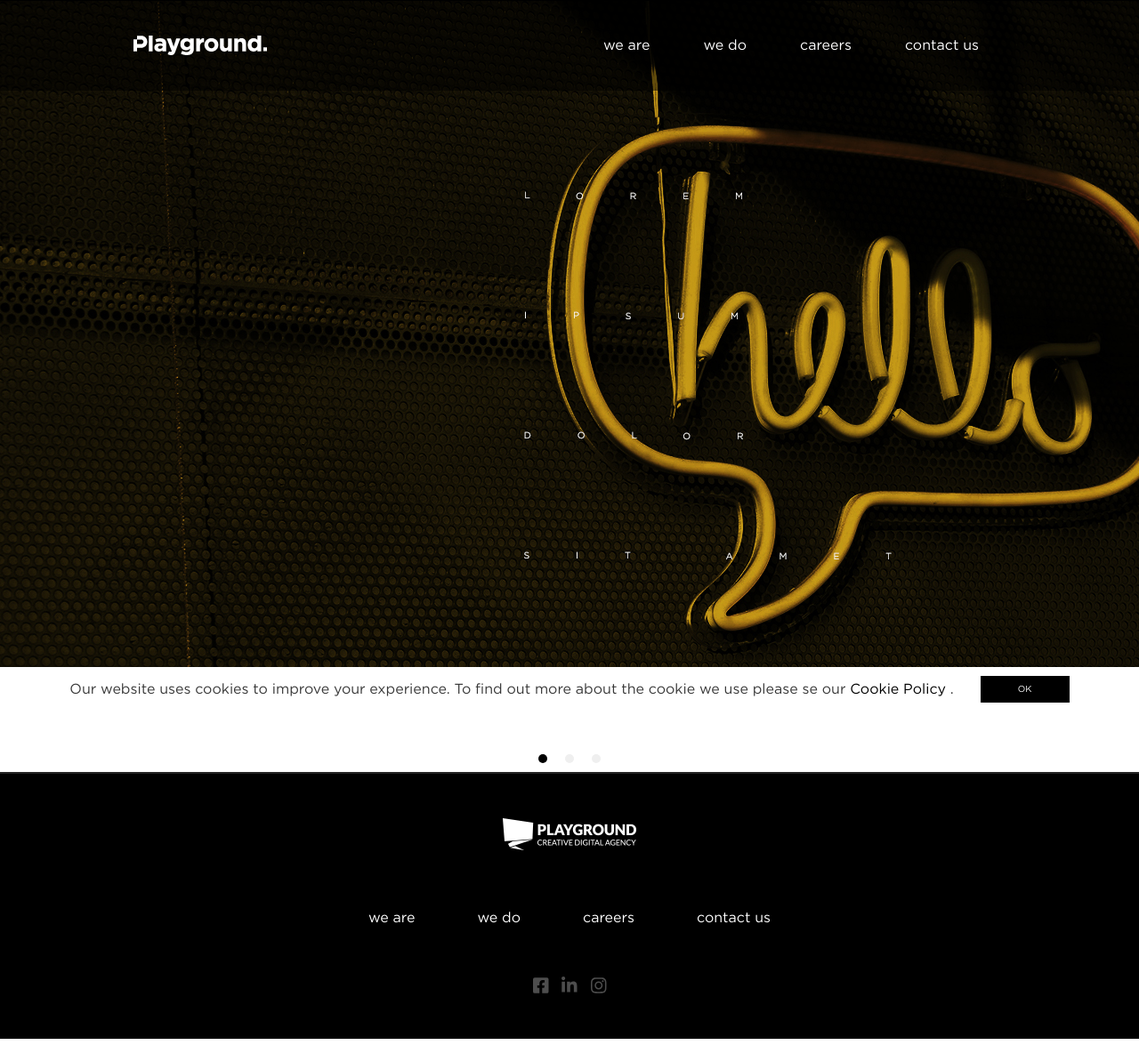
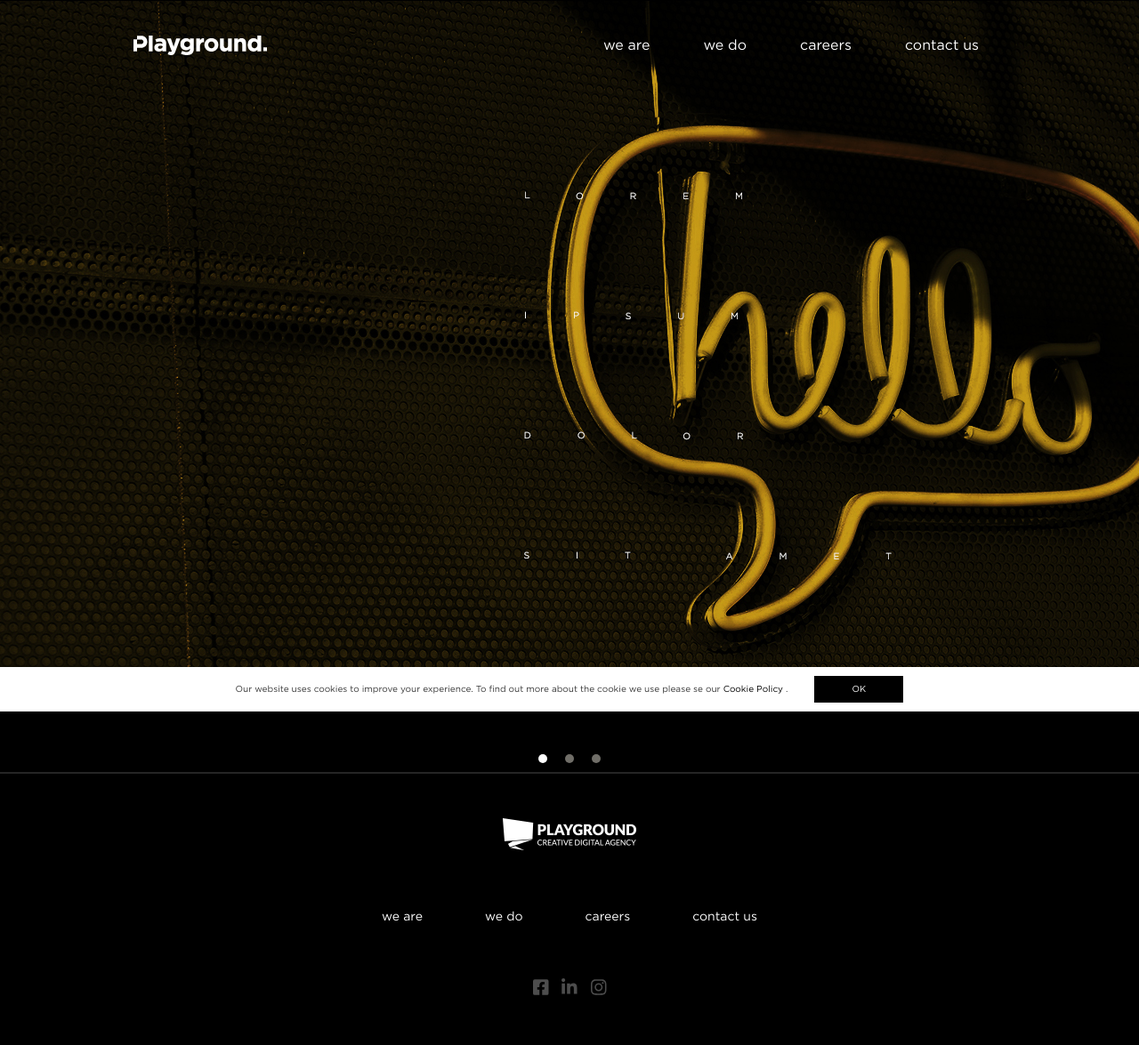
Before and after one commit to Giushw/Plyg_Asm, a Vue app in the folder plyg_lnd/: page / in a window 1280 px wide. Shown: the top 1175 px of the page at 89% size. Built offline with nearby package versions, Linux system fonts and the light colour scheme.

Commit message:
chore(): various things

```diff
--- a/plyg_lnd/src/components/common/cookie-policy.vue
+++ b/plyg_lnd/src/components/common/cookie-policy.vue
@@ -1,9 +1,10 @@
 <template>
-  <div class="cookie-wrapper"
+  <div class="cookie-container"
     ref="cookiePolicy"
     :class="{ 'is-hidden':cookieSet }"
   >
-    <p class="cookie-disclaimer">
+    <div class="cookie-wrapper">
+      <p class="cookie-disclaimer -tiny">
         Our website uses cookies to improve your experience.
         To find out more about the cookie we use please se our
         <a href="https://www.playground.it/%20/www.iubenda.com/privacy-policy/43977578/cookie-policy?an=no&s_ck=false"
@@ -18,6 +19,7 @@
       >
         Ok
       </button>
+    </div>
   </div>
 </template>
 
--- a/plyg_lnd/src/components/content/PageContent.vue
+++ b/plyg_lnd/src/components/content/PageContent.vue
@@ -1,39 +1,16 @@
 <template>
   <section class="page-content">
-  <carousel :per-page="1"
-    :navigationEnabled="true"
-    :loop="true"
-  >
-      <slide>
-        <picture class="">
-          <img src="../../assets/images/slide-hello.jpg"
-            alt="Hello Slide"
-            class="__img"
-          >
-        </picture>
-      </slide>
-      <slide>
-        <picture class="">
-          <img src="../../assets/images/slide-circle.jpg"
-            alt="Circle Slide"
-            class="__img"
-          >
-        </picture>
-      </slide>
-      <slide>
-        <picture class="">
-          <img src="../../assets/images/slide-play.jpg"
-            alt="Play Slide"
-            class="__img"
-          >
-        </picture>
-      </slide>
-    </carousel>
+    <slideshow/>
   </section>
 </template>
 
 <script>
+import slideshow from './slideshow.vue';
+
 export default {
   name: 'PageContent',
+  components: {
+    slideshow,
+  },
 };
 </script>
--- /dev/null
+++ b/plyg_lnd/src/components/content/slideshow.vue
@@ -0,0 +1,42 @@
+<template>
+  <div class="slideshow-wrapper">
+    <carousel class="slideshow"
+      :per-page="1"
+      :navigationEnabled="true"
+      :loop="true"
+      paginationActiveColor="#ffffff"
+      paginationColor="#706e68"
+    >
+      <slide class="slideshow-slide">
+        <picture class="">
+          <img src="../../assets/images/slide-hello.jpg"
+            alt="Hello Slide"
+            class="__img"
+          >
+        </picture>
+      </slide>
+      <slide class="slideshow-slide">
+        <picture class="">
+          <img src="../../assets/images/slide-circle.jpg"
+            alt="Circle Slide"
+            class="__img"
+          >
+        </picture>
+      </slide>
+      <slide class="slideshow-slide">
+        <picture class="">
+          <img src="../../assets/images/slide-play.jpg"
+            alt="Play Slide"
+            class="__img"
+          >
+        </picture>
+      </slide>
+    </carousel>
+  </div>
+</template>
+
+<script>
+export default {
+  name: 'slideshow',
+};
+</script>
--- a/plyg_lnd/src/components/footer/PageFooter.vue
+++ b/plyg_lnd/src/components/footer/PageFooter.vue
@@ -8,28 +8,31 @@
     </picture>
     <nav class="footer-nav">
       <ul class="navigation-list">
-        <li class="__item" @click="moveToWeAre">
+        <li class="__item __subtitle -light" @click="moveToWeAre">
           we are
         </li>
-        <li class="__item">
+        <li class="__item __subtitle -light">
           we do
         </li>
-        <li class="__item">
+        <li class="__item __subtitle -light">
           careers
         </li>
-        <li class="__item">
+        <li class="__item __subtitle -light">
           contact us
         </li>
       </ul>
     </nav>
     <article class="footer-socials">
       <!-- <font-awesome-icon :icon="['fas', 'circle-notch']"></font-awesome-icon> -->
-      <font-awesome-icon class="__icon" :icon="['fab', 'facebook-square']">
-      </font-awesome-icon>
-      <font-awesome-icon class="__icon" :icon="['fab', 'linkedin-in']">
-      </font-awesome-icon>
-      <font-awesome-icon class="__icon" :icon="['fab', 'instagram']">
-      </font-awesome-icon>
+      <a href="https://www.facebook.com/playground.digital.agency" class="social-link">
+        <font-awesome-icon class="__icon" :icon="['fab', 'facebook-square']" ></font-awesome-icon>
+      </a>
+      <a href="https://www.linkedin.com/company/playground-digital-agency" class="social-link">
+        <font-awesome-icon class="__icon" :icon="['fab', 'linkedin-in']"></font-awesome-icon>
+      </a>
+      <a href="https://www.instagram.com/playground_agency/?hl=it" class="social-link">
+        <font-awesome-icon class="__icon" :icon="['fab', 'instagram']"></font-awesome-icon>
+      </a>
     </article>
   </footer>
 </template>
--- a/plyg_lnd/src/components/header/PageHeader.vue
+++ b/plyg_lnd/src/components/header/PageHeader.vue
@@ -1,6 +1,7 @@
 <template>
   <header class="page-header">
-    <picture class="header-logo">
+    <div class="header-wrapper">
+      <picture class="header-logo">
       <img src="../../assets/images/logo-playground-white.png" alt="Playground Logo" class="__img">
     </picture>
     <nav class="header-nav">
@@ -19,6 +20,7 @@
         </li>
       </ul>
     </nav>
+    </div>
   </header>
 </template>
 
--- a/plyg_lnd/src/scss/app.scss
+++ b/plyg_lnd/src/scss/app.scss
@@ -27,7 +27,7 @@
 // @import 'objects/objects.buttons';
 // @import 'objects/objects.pictures';
 // @import 'objects/objects.inputs';
-// @import 'objects/objects.typography';
+@import 'objects/objects.typography';
 @import 'objects/objects.lists';
 
 // 06 Components
--- a/plyg_lnd/src/scss/components/_components.cookie.scss
+++ b/plyg_lnd/src/scss/components/_components.cookie.scss
@@ -2,29 +2,36 @@
 * Cookie
 */
 
-.cookie-wrapper {
-  position: absolute;
+.cookie-container {
+  position: fixed;
   bottom: 0;
   left: 0;
   z-index: 1000;
   display: flex;
-  align-items: center;
   justify-content: center;
   width: 100%;
   background-color: $color__secondary;
+  transition: visibility 0.5s 1s, opacity 1s ease-in-out;
+
+  &.is-hidden {
+    visibility: hidden;
+    opacity: 0;
+  }
+}
+
+.cookie-wrapper {
+  display: flex;
+  align-items: center;
+  justify-content: center;
+  max-width: $grid-max-width;
   padding: 10px;
-  transition: visibility 0.5s 1s, opacity 1s ease-in-out;
+
 
   & > .__btn {
     width: 100px;
     height: 30px;
     padding: 8px;
     font-size: 10px;
-  }
-
-  &.is-hidden {
-    visibility: hidden;
-    opacity: 0;
   }
 }
 
--- a/plyg_lnd/src/scss/components/_components.footer.scss
+++ b/plyg_lnd/src/scss/components/_components.footer.scss
@@ -41,13 +41,23 @@
   display: flex;
   flex-direction: row;
   justify-content: space-between;
+}
+
+.social-link {
   font-size: 20px;
 
   & > .__icon {
     color: $color__text--dark;
     margin-right: 15px;
+    transition: color 0.5s ease-in-out;
 
-    &:last-child {
+    &:hover {
+      color: $color__secondary;
+    }
+  }
+
+  &:last-child {
+    & > .__icon {
       margin: 0;
     }
   }
--- a/plyg_lnd/src/scss/components/_components.header.scss
+++ b/plyg_lnd/src/scss/components/_components.header.scss
@@ -3,15 +3,22 @@
 */
 
 .page-header {
-  position: absolute;
+  position: fixed;
   top: 0;
   left: 0; // necessary for IE
   width: 100%;
   z-index: 1000;
   display: flex;
+  justify-content: center;
+}
+
+.header-wrapper {
+  display: flex;
   justify-content: space-between;
+  width: 100%;
+  max-width: $grid-max-width;
   padding: 40px 150px;
-  background: rgba(00, 00, 00, 0.5);
+  // background: rgba(00, 00, 00, 0.5);
 }
 
 .header-logo {
--- a/plyg_lnd/src/scss/objects/_objects.layout.scss
+++ b/plyg_lnd/src/scss/objects/_objects.layout.scss
@@ -184,7 +184,7 @@
   justify-content: space-between;
   margin: 0 auto;
   max-width: $grid-max-width;
-  height: 100vh;
+  // height: 100vh;
 }
 
 .page-content {
--- a/plyg_lnd/src/scss/objects/_objects.typography.scss
+++ b/plyg_lnd/src/scss/objects/_objects.typography.scss
@@ -1,8 +1,36 @@
+
+/*
+8px = 0.5rem
+9px = 0.5625rem
+10px = 0.625rem
+11px = 0.6875rem
+12px = 0.75rem
+13px = 0.8125rem
+14px = 0.875rem
+15px = 0.9375rem
+16px = 1rem (base)
+18px = 1.125rem
+20px = 1.25rem
+22px = 1.375rem
+24px = 1.5rem
+26px = 1.625rem
+28px = 1.75rem
+30px = 1.875rem
+32px = 2rem
+34px = 2.125rem
+36px = 2.25rem
+38px = 2.375rem
+40px = 2.5rem
+*/
 
 // Paragraphs
 p {
   &.-small {
     font-size: 0.75rem;
+  }
+
+  &.-tiny {
+    font-size: 0.625rem;
   }
 }
 
@@ -26,7 +54,7 @@ p {
     font-weight: 700;
   }
 
-  &.-massive {
+  &.-ginormous {
     font-size: 3rem;
     font-weight: 700;
   }
```
Lines whose indentation alone changed are shown as unchanged.
